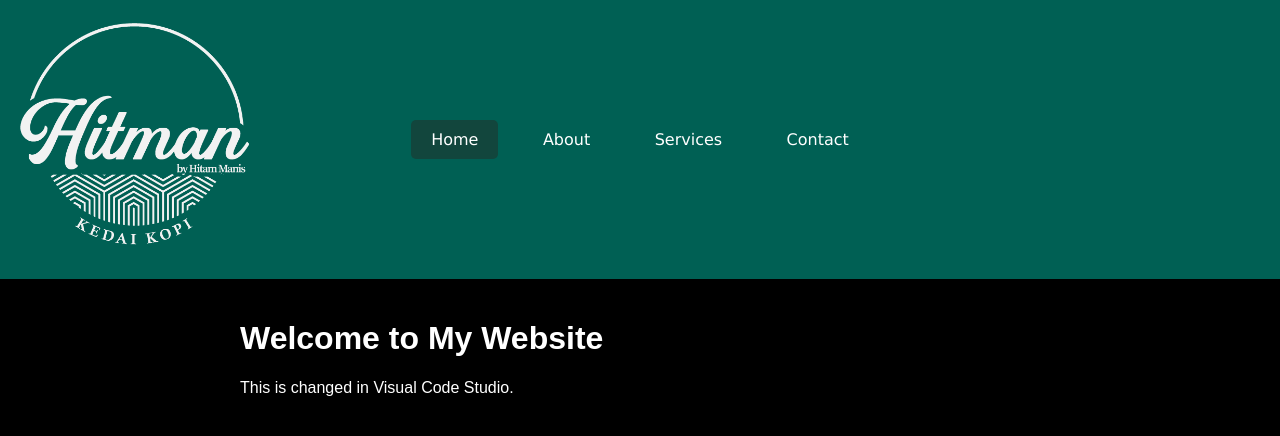
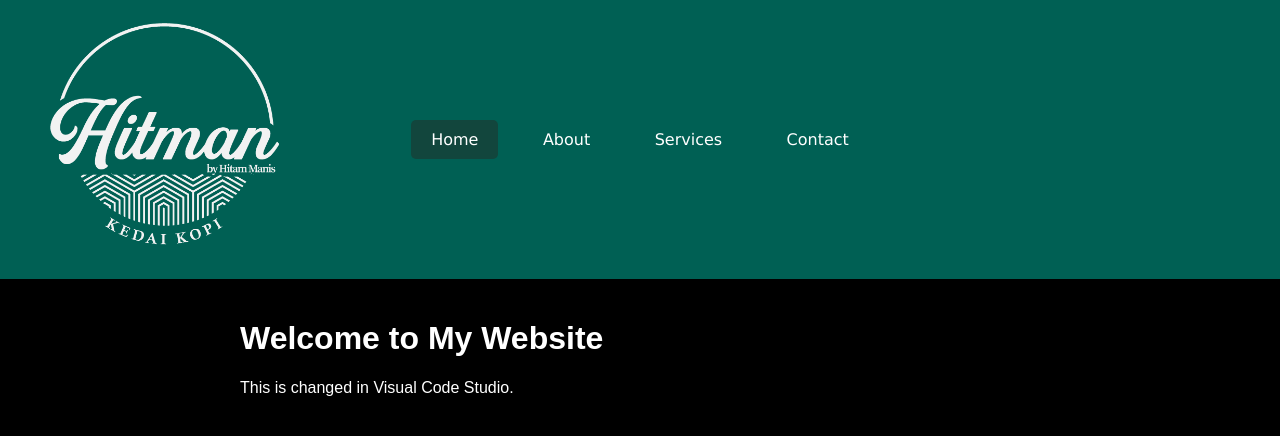
Before and after one commit to oldyson/haaland, a plain HTML site: page index.html in a window 1280 px wide. Drawn offline with Linux system fonts and the light colour scheme.

Commit message:
FewChanges

```diff
--- a/index.html
+++ b/index.html
@@ -41,7 +41,7 @@
         nav img.logo {
             position: absolute; /* Position absolute to place the logo */
             top: 10px; /* Align logo 10px from the top */
-            left: 10px; /* Align logo 10px from the left */
+            left: 40px; /* Align logo 10px from the left */
             height: 250px; /* Set height of the logo */
         }
     </style>
```
